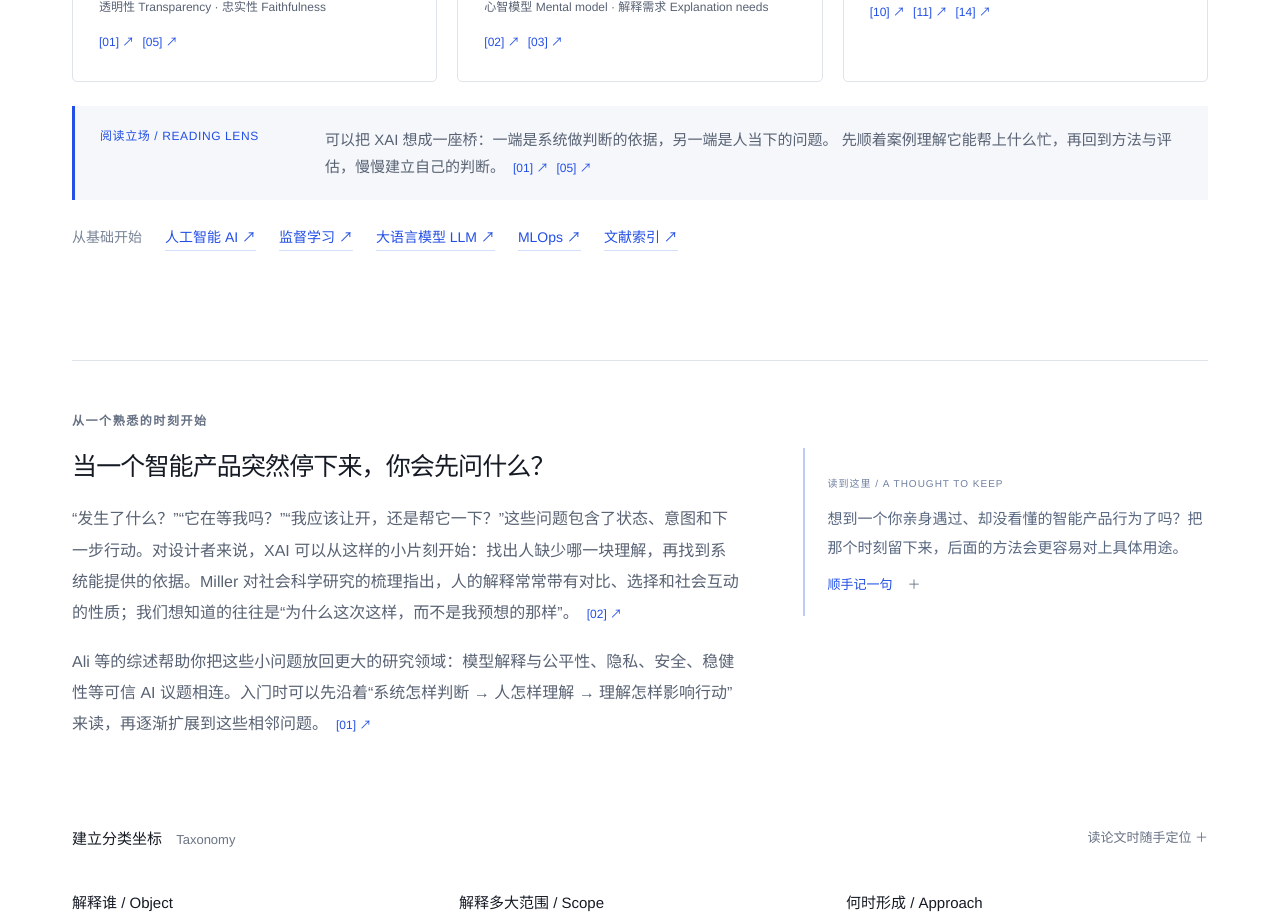
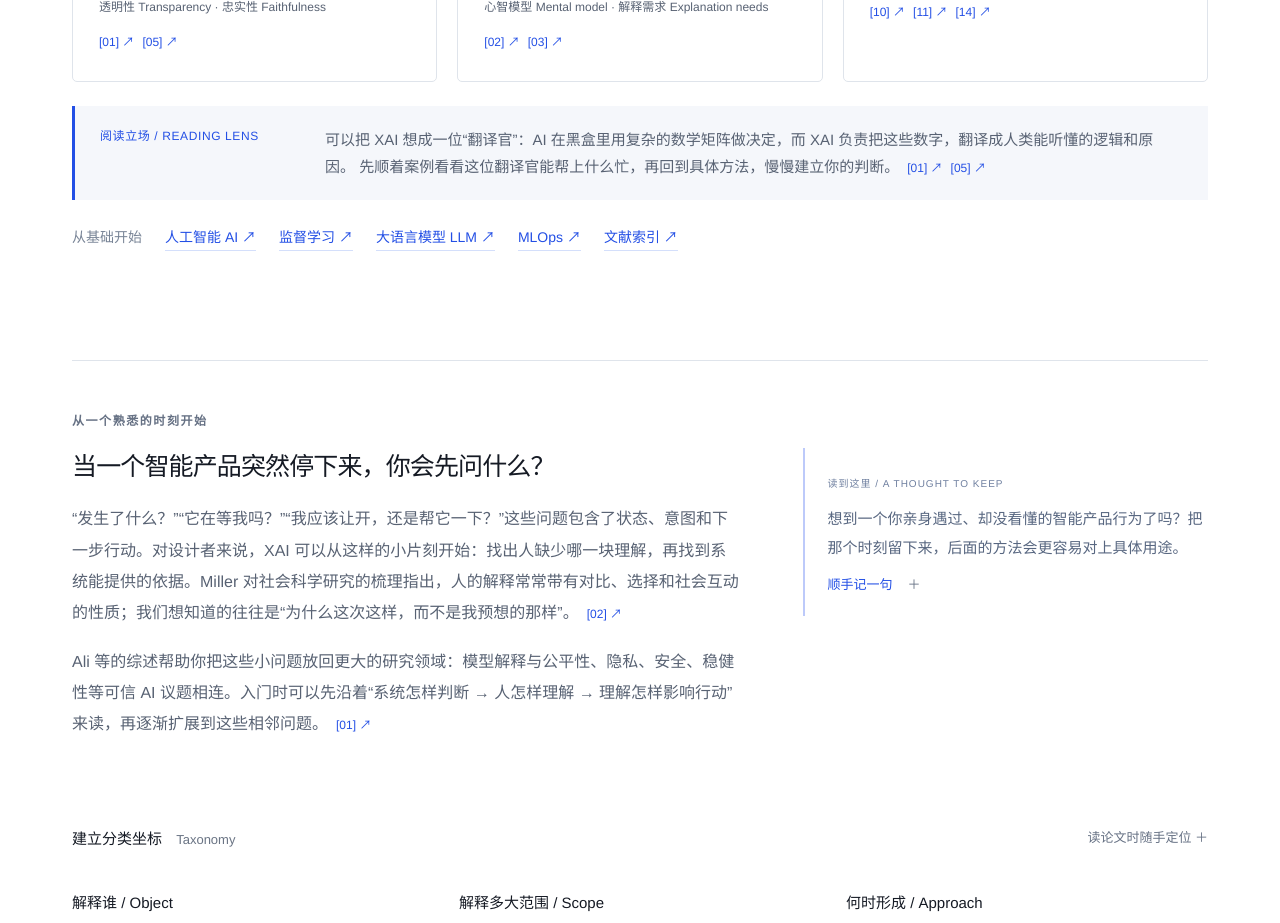
Before and after one commit to limbohoo/xai_fieldnote, a Next.js app: page / in a window 1280 px wide. Shown: the part 1100-2023 px from the top of the page. Built offline with nearby package versions, Linux system fonts and the light colour scheme.

Commit message:
Update XAI metaphor from bridge to translator for better accuracy

```diff
--- a/app/field-guide.tsx
+++ b/app/field-guide.tsx
@@ -130,8 +130,8 @@ export function FieldGuide() {
             <span>阅读立场 / READING LENS</span>
             <p>
               可以把 XAI
-              想成一座桥：一端是系统做判断的依据，另一端是人当下的问题。
-              先顺着案例理解它能帮上什么忙，再回到方法与评估，慢慢建立自己的判断。
+              想成一位“翻译官”：AI 在黑盒里用复杂的数学矩阵做决定，而 XAI 负责把这些数字，翻译成人类能听懂的逻辑和原因。
+              先顺着案例看看这位翻译官能帮上什么忙，再回到具体方法，慢慢建立你的判断。
               <Cite ids={[1, 5]} />
             </p>
           </div>
```
